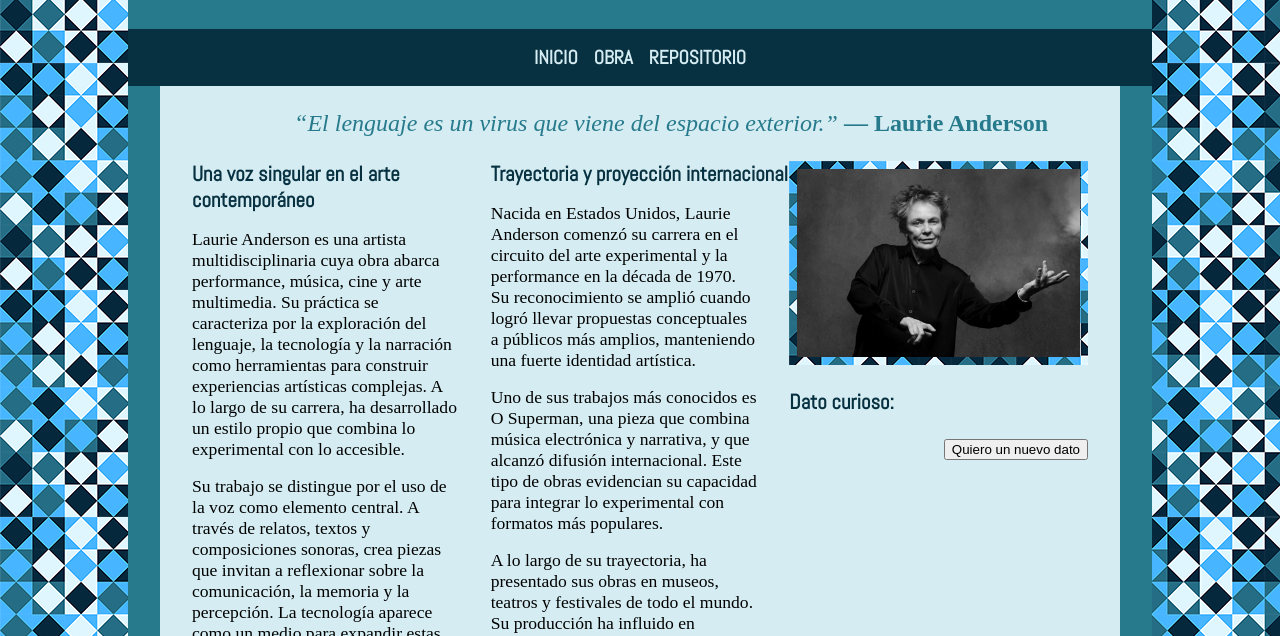
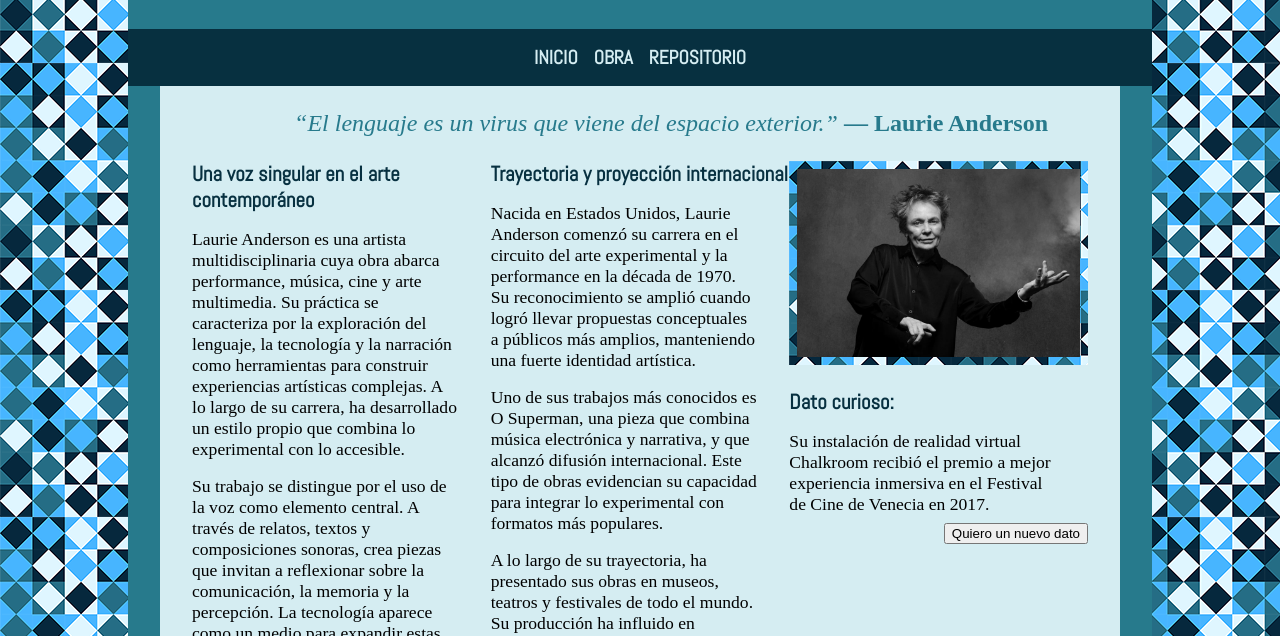
Before and after one commit to sofia-sz/IG20262DOPARCIAL, a plain HTML site: page index.html in a window 1280 px wide. Both pictures are taken after a click on the button "Quiero un nuevo dato". Shown: the part 164-800 px from the top of the page. Drawn offline with Linux system fonts and the light colour scheme.

Commit message:
Desarrollo del index.js
Desarrollo del código javascript que agrega la funcionalidad de pedir un dato random sobre Laurie.

```diff
--- a/index.html
+++ b/index.html
@@ -59,7 +59,7 @@
                         <div class="aside">
                             <h3>Dato curioso:</h3>
                             <p class="dato"></p>
-                            <button type="button" name="dato" id="dato">Quiero un nuevo dato</button>
+                            <button type="button" name="nuevo" id="nuevo">Quiero un nuevo dato</button>
                         </div>
                     </aside>
                 </section>
--- a/js/index.js
+++ b/js/index.js
@@ -0,0 +1,37 @@
+// Capturo el elemento con la clase 'dato' y el elemento con el id 'nuevo' y los almaceno en variables.
+// También declaro un array con todos los datos posibles.
+let dato = document.querySelector('.dato');
+let boton = document.querySelector('#nuevo');
+let datos = [
+    'Laurie Anderson fue una de las primeras artistas en combinar performance, música experimental y tecnología en la escena del arte contemporáneo.',
+    'Su tema O Superman se convirtió en un éxito inesperado en 1981 y llegó al segundo puesto en los rankings del Reino Unido.',
+    'Diseñó su propio violín eléctrico que le permitía tocar sonidos digitales y activar efectos con sensores.',
+    'Ha colaborado con artistas como Lou Reed, con quien estuvo casada hasta su fallecimiento en 2013.',
+    'En 2002 fue nombrada la primera artista residente de la NASA, desarrollando obras inspiradas en la exploración espacial.',
+    'Su instalación de realidad virtual Chalkroom recibió el premio a mejor experiencia inmersiva en el Festival de Cine de Venecia en 2017.',
+    'Utiliza su propia voz alterada digitalmente como herramienta narrativa y estética en muchas de sus obras.',
+    'Ha creado instalaciones multimedia que combinan texto, imagen y sonido en entornos sensoriales de gran escala.',
+    'Su obra cruza permanentemente los límites entre arte, ciencia, política y poesía.',
+    'Sigue siendo una figura activa e influyente en el arte digital y ha experimentado con inteligencia artificial en proyectos recientes.'
+];
+
+// Declaro la variable ind y la función 'indice' para que me devuelva un índice del 0 al 9.
+let ind;
+function indice() {
+    ind = Math.floor(Math.random()*10);
+    return ind;
+}
+
+// Función para cargar un dato random al cargar la página.
+window.addEventListener('load', function() {
+    dato.innerText = datos[indice()];
+});
+
+// Función para actualizar el dato al presionar el botón. Con el do while me aseguro de que sea distinto al actual.
+boton.addEventListener('click', function() {
+    let indActual = ind;
+    do {
+        indice();
+    } while (ind == indActual);
+    dato.innerText = datos[ind];
+});
```
